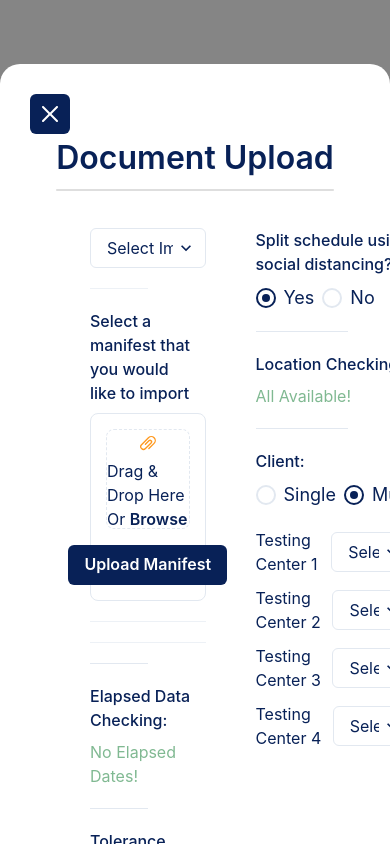
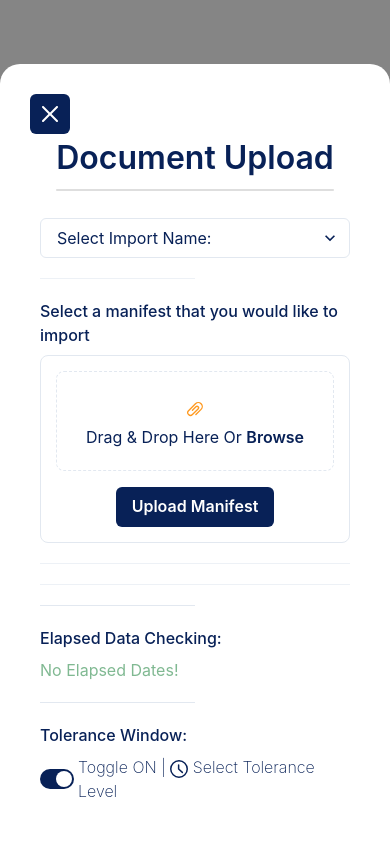
Before and after one commit to JohnnyD4/sky-hop, a React (Create React App) app: page / in a window 390 px wide. Both pictures are taken after a click on the button "Open Modal". Built offline with nearby package versions, Linux system fonts and the light colour scheme.

Commit message:
Added mobile responsive attributes

```diff
--- a/src/components/modal/Body.js
+++ b/src/components/modal/Body.js
@@ -37,8 +37,13 @@ const testingCenters = [
 
 function Body({ register, setValidImport }) {
   return (
-    <ModalBody display={'flex'} gap={'50px'} padding={'30px 90px'}>
-      <Box w={'55%'}>
+    <ModalBody
+      display={'flex'}
+      flexDirection={['column', 'row']}
+      gap={'50px'}
+      padding={['20px 40px', '30px 90px']}
+    >
+      <Box w={['auto', '55%']}>
         <Select placeholder={'Select Import Name:'} {...register('importDropdown')}>
           <option>Option 1</option>
           <option>Option 2</option>
--- a/src/components/modal/Footer.js
+++ b/src/components/modal/Footer.js
@@ -13,9 +13,27 @@ function Footer({ toggleModal, validImport }) {
             Data in the import file is correct. Please press continue to import.
           </Text>
         )}
-        <Flex gap={'10px'} justifyContent={'center'} marginBottom={'40px'}>
-          <Button type={'submit'} w={'200px'} colorScheme={'primary'}>Continue Import</Button>
-          <Button w={'200px'} onClick={toggleModal} colorScheme={'secondary'} variant={'outline'}>Cancel</Button>
+        <Flex
+          flexDirection={['column', 'row']}
+          gap={'10px'}
+          justifyContent={'center'}
+          marginBottom={'40px'}
+        >
+          <Button
+            type={'submit'}
+            w={'200px'}
+            colorScheme={'primary'}
+          >
+            Continue Import
+          </Button>
+          <Button
+            w={'200px'}
+            onClick={toggleModal}
+            colorScheme={'secondary'}
+            variant={'outline'}
+          >
+            Cancel
+          </Button>
         </Flex>
 			</ModalFooter>
   );
```
